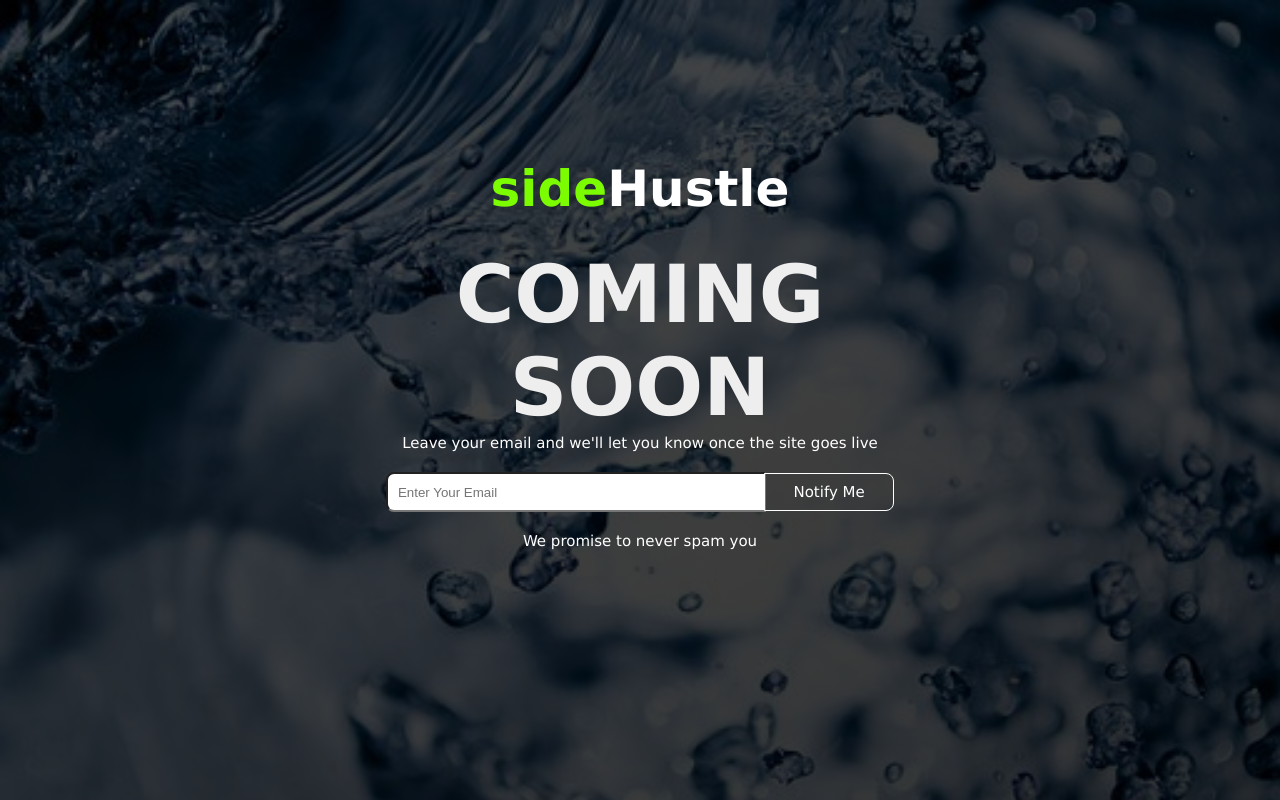
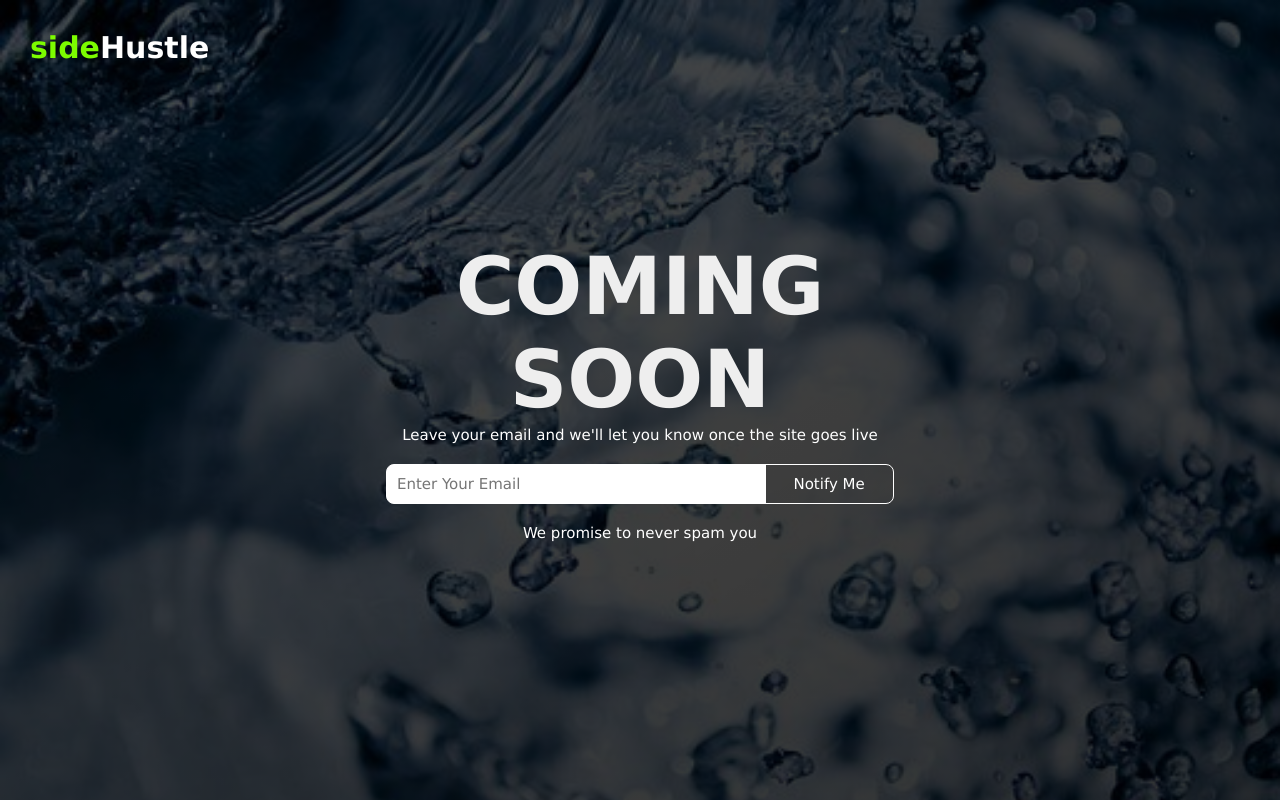
Before and after one commit to Geeballer/sidehustleCssTask_2, a plain HTML site: page index.html in a window 1280 px wide. Drawn offline with Linux system fonts and the light colour scheme.

Commit message:
Third Commit

```diff
--- a/css/styles.css
+++ b/css/styles.css
@@ -21,7 +21,7 @@ html{
 
 .container{
     position: absolute;
-    top: 20%;
+    top: 30%;
     left: 50%;
     transform: translateX(-50%);
     text-align: center;
@@ -29,8 +29,10 @@ html{
 
 .logo{
     color: #fff;
-    font-size: 5rem;
-    margin-bottom: 3rem;
+    font-size: 3rem;
+    position: absolute;
+    left: 3rem;
+    top: 3rem;
 }
 
 span{
@@ -57,8 +59,15 @@ span{
     padding: .5rem 1rem;
     width: 38rem;
     height: 4rem;
+    border: 1px solid #fff;
     border-top-left-radius: 8px;
     border-bottom-left-radius: 8px;
+    font-family: inherit;
+    font-size: 1.5rem;
+}
+
+.email:focus{
+    outline: none;
 }
 
 .submit{
@@ -66,7 +75,7 @@ span{
     background-color: transparent;
     color: #fff;
     width: 13rem;
-    height: 3.8rem;
+    height: 4rem;
     border: 1px solid #fff;
     border-top-right-radius: 8px;
     border-bottom-right-radius: 8px;
@@ -74,8 +83,9 @@ span{
     font-family: inherit;
 }
 
-.submit:hover{
+.submit:hover, .submit:focus{
     cursor: pointer;
+    outline: none;
 }
 
 .warning{
--- a/index.html
+++ b/index.html
@@ -10,8 +10,9 @@
 
     <div class="banner">
 
+        <h2 class="logo"><span class="logocolor">side</span>Hustle</h2>
+
         <div class="container">
-            <h2 class="logo"><span class="logocolor">side</span>Hustle</h2>
 
             <h1 class="title">Coming Soon</h1>
 
@@ -20,7 +21,7 @@
             <input type="email" placeholder="Enter Your Email" class="email">
             <input type="submit" value="Notify Me" class="submit">
 
-            <p class="warning">We promise to never spam you</p>
+           <p class="warning">We promise to never spam you</p>
 
         </div>
 
```
